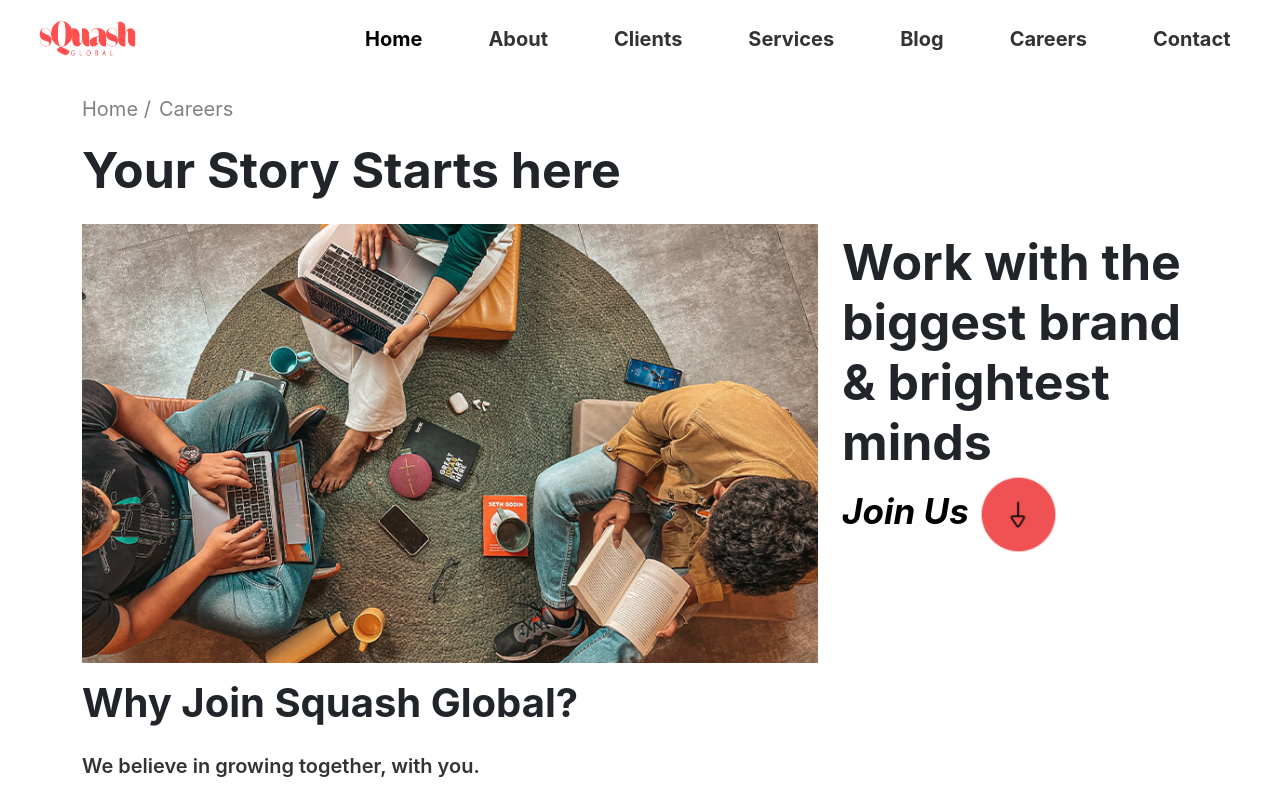
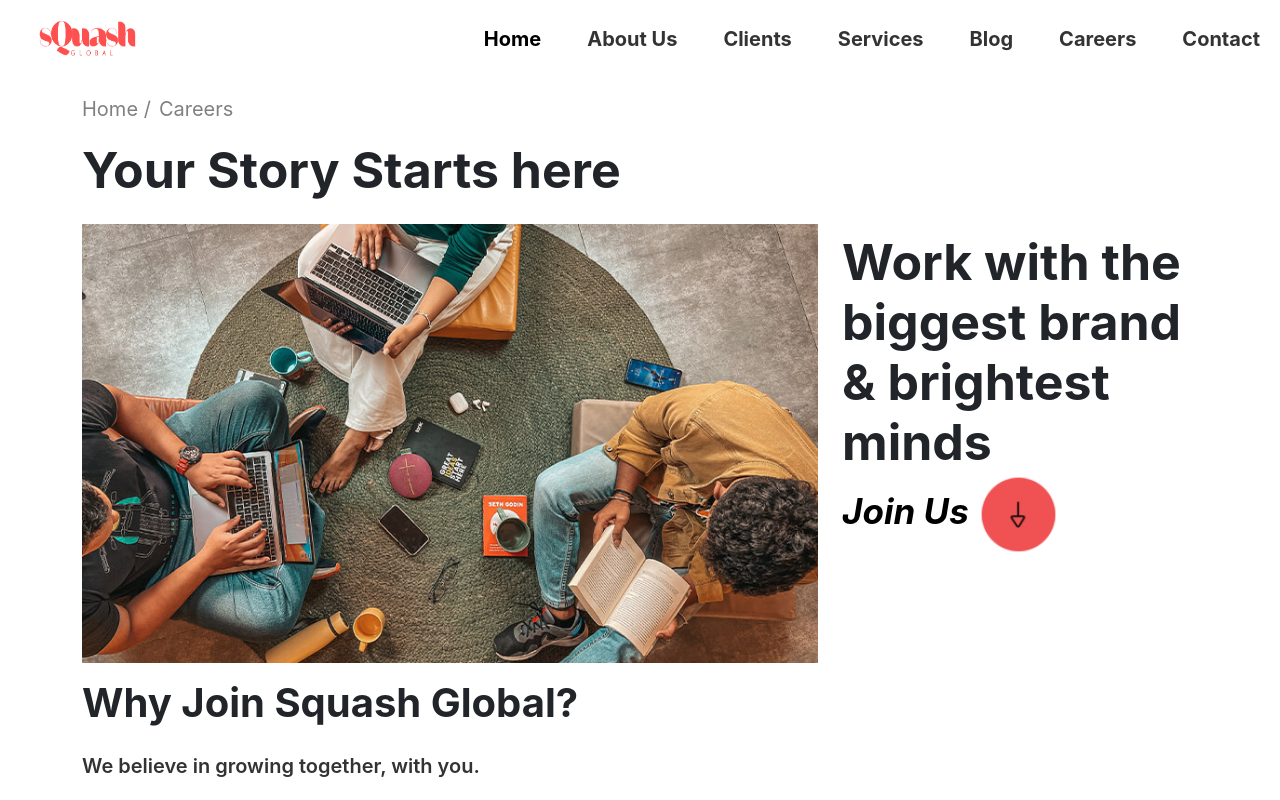
Before and after one commit to VishK98/Squash-Global, a React (Create React App) app: page /careers in a window 1280 px wide. Shown: the top 800 px of the page. Built offline with nearby package versions, Linux system fonts and the light colour scheme.

Commit message:
nav bar fixed

```diff
--- a/src/components/Home/Home.js
+++ b/src/components/Home/Home.js
@@ -59,7 +59,7 @@ function Home() {
                 <h1 className="text-lg-center not_an stroke">Not an</h1>
               </div>
               <div className="bannertitle">
-                <h2 className="agency-text">Shivam.</h2>
+                <h2 className="agency-text">Agency.</h2>
               </div>
               <div class="mobile_down_arrow new-big-down-arrow1">
                 <img src={bigCircle} alt="Big Circle Down Arrow" />
--- a/src/components/NavBar/NavBar.css
+++ b/src/components/NavBar/NavBar.css
@@ -1,21 +1,34 @@
 .header {
   width: 100%;
+  position: sticky;
+  top: 0;
+  background-color: transparent;
+  z-index: 10000;
+  transition: background-color 0.3s ease, box-shadow 0.3s ease;
+
 }
+
+.header.scrolled {
+  background-color: #fff;
+  box-shadow: 0 2px 4px rgba(0, 0, 0, 0.1);
+}
+
 .logo-img {
   height: 43px;
   width: 100px;
   border-radius: 5%;
 }
 
+
 .nav-link {
   text-decoration: none;
   color: #333;
   font-weight: bold;
   transition: color 0.3s;
-    margin-left: 50px;
+  margin-left: 30px;
   font-size: 20px;
+}
 
-  }
 .nav-link:hover {
   color: #000;
 }
@@ -31,14 +44,13 @@
   transform: translate(-50%, -50%);
   left: 0;
 }
-  .navbar-toggler{
+
+.navbar-toggler {
   background-color: #fff;
 
 }
+
 @media only screen and (max-width: 525px) {
-    mobile-margin{
-      margin-left: 0px;
-    }
   .video-banner video {
     display: none;
   }
--- a/src/components/NavBar/NavBar.js
+++ b/src/components/NavBar/NavBar.js
@@ -7,6 +7,24 @@ import squashVideo from "../../assets/squash.mp4";
 
 export default function NavBar() {
   const [isMobileNavOpen, setIsMobileNavOpen] = useState(false);
+  const [scrolled, setScrolled] = useState(false);
+  useEffect(() => {
+    const handleScroll = () => {
+      if (window.scrollY > 0) {
+        setScrolled(true);
+      } else {
+        setScrolled(false);
+      }
+    };
+
+    window.addEventListener('scroll', handleScroll);
+
+    // Clean up the event listener on component unmount
+    return () => {
+      window.removeEventListener('scroll', handleScroll);
+    };
+  }, []);
+
   const cursorRef = useRef(null);
   const location = useLocation();
 
@@ -105,16 +123,17 @@ export default function NavBar() {
   return (
     <>
       {shouldRenderVideo && (
-        <div>
+        <div >
           <video autoPlay loop muted playsInline style={{ height: videoHeight }}>
             <source src={squashVideo} type="video/mp4" />
             Your browser does not support the video tag.
           </video>
         </div>
       )}
+       <div className={`header ${scrolled ? 'scrolled' : ''}`}>
        <header className="header nav-wrapper">
         <nav className="navbar navbar-expand-lg" aria-label="Main navigation">
-          <div className="container" style={{ marginLeft: "25px" }}>
+          <div className="container-fluid" style={{ marginLeft: "25px" }}>
             <Link to="/" onClick={handleToggleClick} className="mt-2">
               <img src={logo} alt="BigCo Inc. logo" className="logo-img" />
             </Link>
@@ -134,9 +153,8 @@ export default function NavBar() {
               className={`collapse navbar-collapse offcanvas-collapse ${
                 isMobileNavOpen ? "show" : ""
               }`}
-              id="navbarsExampleDefault"
             >
-            <ul className="navbar-nav ml-auto mt-2" style={{marginLeft: "130px"}}>
+            <ul className="navbar-nav  mt-2" style={{marginLeft: "auto"}} >
                 <li className="nav-item">
                   <Link className="nav-link active" aria-current="page" to="/">
                     Home
@@ -144,7 +162,7 @@ export default function NavBar() {
                 </li>
                 <li className="nav-item">
                   <Link className="nav-link" to="/philosophy">
-                    About
+                    About Us
                   </Link>
                 </li>
                 <li className="nav-item">
@@ -177,6 +195,7 @@ export default function NavBar() {
           </div>
         </nav>
       </header>
+       </div>
       <div id="cursor" className="cursor" ref={cursorRef}></div>
     </>
   );
```
Lines whose indentation alone changed are shown as unchanged.
